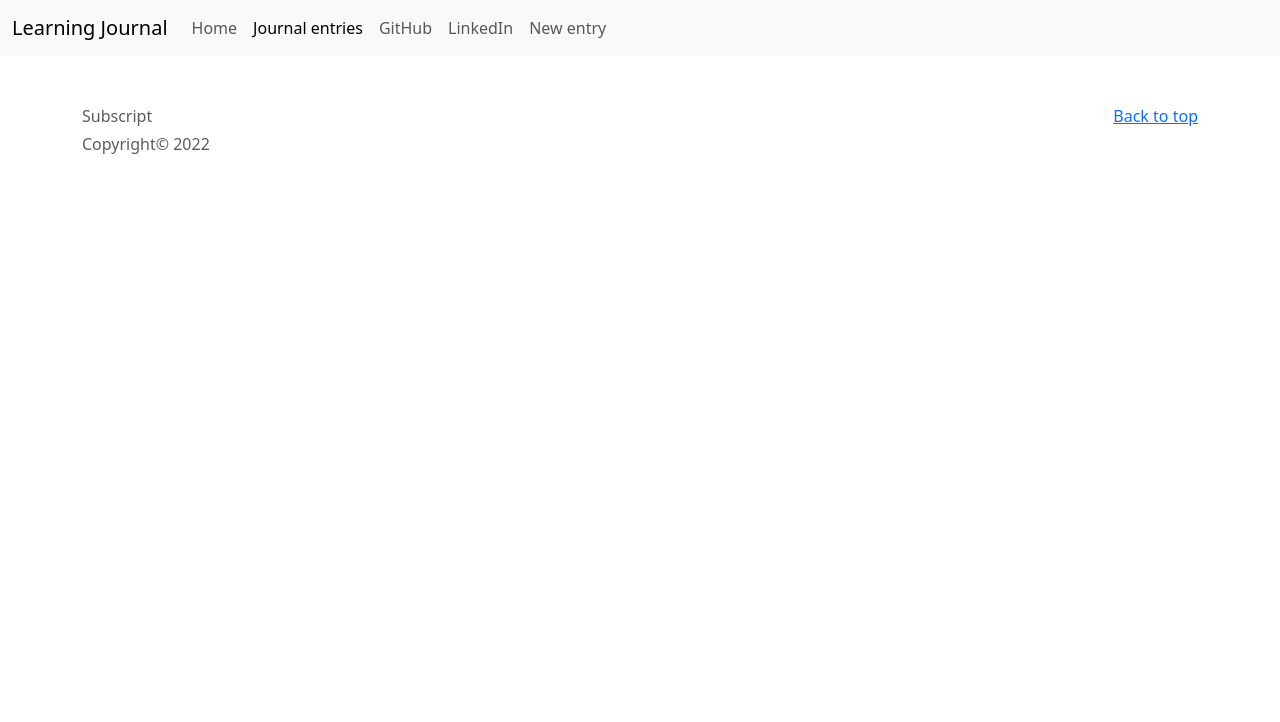
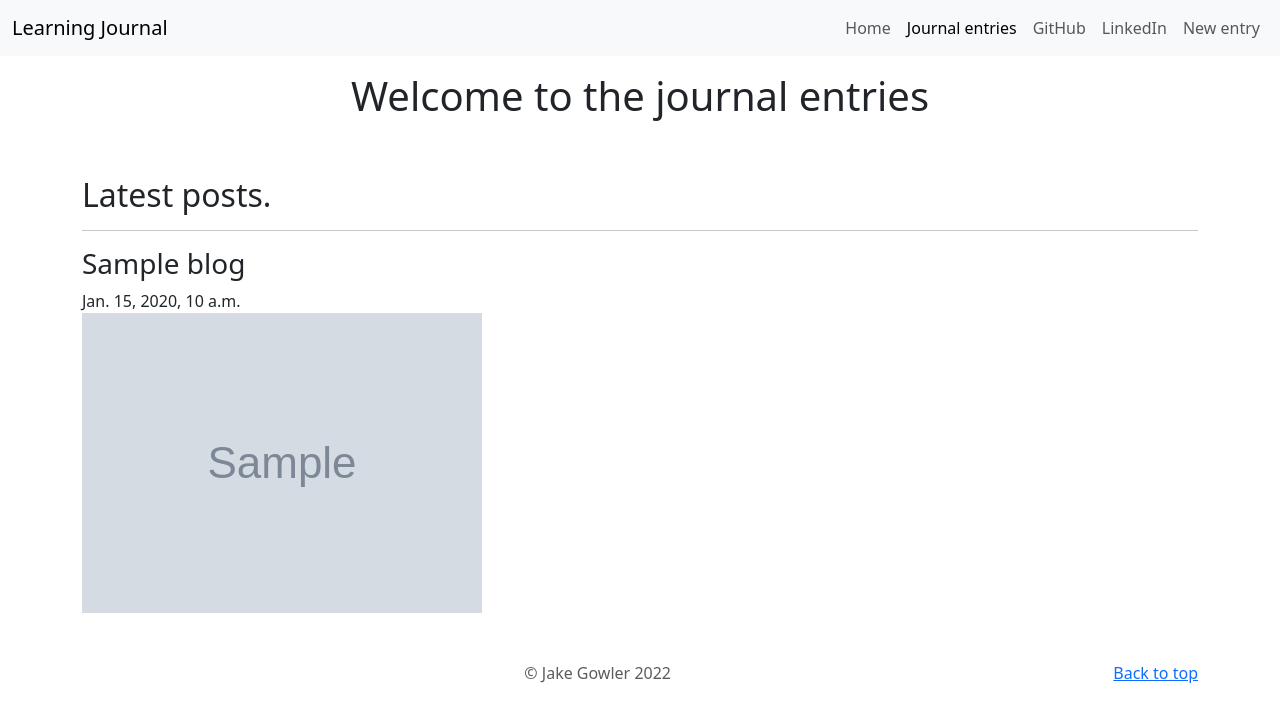
Before and after one commit to JakeCG/Personal-portfolio, a Django app: template blog/templates/blogs/blog.html in a window 1280 px wide. Shown: the top 722 px of the page. Run offline with Django 4.2, Linux system fonts and the light colour scheme; the template is opened without the code that fills it: most values are stand-ins (such as "Sample title", 1, 10 or a date in 2020); grey boxes marked "Sample" are stand-in pictures; data that the repository does not hold is empty; some libraries are stand-ins or nearby versions.

Commit message:
Getting images working on the blog page

```diff
--- a/Portfolio/urls.py
+++ b/Portfolio/urls.py
@@ -1,29 +1,14 @@
-"""Portfolio URL Configuration
-
-The `urlpatterns` list routes URLs to views. For more information please see:
-    https://docs.djangoproject.com/en/4.1/topics/http/urls/
-Examples:
-Function views
-    1. Add an import:  from my_app import views
-    2. Add a URL to urlpatterns:  path('', views.home, name='home')
-Class-based views
-    1. Add an import:  from other_app.views import Home
-    2. Add a URL to urlpatterns:  path('', Home.as_view(), name='home')
-Including another URLconf
-    1. Import the include() function: from django.urls import include, path
-    2. Add a URL to urlpatterns:  path('blog/', include('blog.urls'))
-"""
 from django.contrib import admin
 from django.urls import path
 from django.conf import settings
-from django.urls import path
+from django.urls import path, include
 from django.contrib import admin
 from django.conf.urls.static import static
 import jobs.views
 import blog.views
 
 urlpatterns = [
-    path('admin/', admin.site.urls),
-    path('', jobs.views.home, name='home'),
-    path('blog/', blog.views.blog, name='blog')
-] + static(settings.MEDIA_URL, document_root=settings.MEDIA_ROOT)
+                  path('admin/', admin.site.urls),
+                  path('', jobs.views.home, name='home'),
+                  path('blog/', include('blog.urls')),
+              ] + static(settings.MEDIA_URL, document_root=settings.MEDIA_ROOT)
--- a/blog/templates/blogs/blog.html
+++ b/blog/templates/blogs/blog.html
@@ -1,4 +1,3 @@
-
 <!doctype html>
 <html lang="en">
 <head>
@@ -11,12 +10,12 @@
 
     <link rel="canonical" href="https://getbootstrap.com/docs/5.2/examples/album/">
 
-    <link href="https://cdn.jsdelivr.net/npm/bootstrap@5.2.2/dist/css/bootstrap.min.css" rel="stylesheet" integrity="sha384-Zenh87qX5JnK2Jl0vWa8Ck2rdkQ2Bzep5IDxbcnCeuOxjzrPF/et3URy9Bv1WTRi" crossorigin="anonymous">
+    <link href="https://cdn.jsdelivr.net/npm/bootstrap@5.2.2/dist/css/bootstrap.min.css" rel="stylesheet"
+          integrity="sha384-Zenh87qX5JnK2Jl0vWa8Ck2rdkQ2Bzep5IDxbcnCeuOxjzrPF/et3URy9Bv1WTRi" crossorigin="anonymous">
 
 
-
-
-<link href="/docs/5.2/dist/css/bootstrap.min.css" rel="stylesheet" integrity="sha384-Zenh87qX5JnK2Jl0vWa8Ck2rdkQ2Bzep5IDxbcnCeuOxjzrPF/et3URy9Bv1WTRi" crossorigin="anonymous">
+    <link href="/docs/5.2/dist/css/bootstrap.min.css" rel="stylesheet"
+          integrity="sha384-Zenh87qX5JnK2Jl0vWa8Ck2rdkQ2Bzep5IDxbcnCeuOxjzrPF/et3URy9Bv1WTRi" crossorigin="anonymous">
 
     <!-- Favicons -->
     <link rel="apple-touch-icon" href="/docs/5.2/assets/img/favicons/apple-touch-icon.png" sizes="180x180">
@@ -79,6 +78,39 @@
         white-space: nowrap;
         -webkit-overflow-scrolling: touch;
       }
+
+
+
+
+
+
+
+
+
+
+
+
+
+
+
+
+
+
+
+
+
+
+
+
+
+
+
+
+
+
+
+
+
     </style>
 
 
@@ -89,15 +121,17 @@
     <nav class="navbar navbar-expand-lg bg-light">
         <div class="container-fluid">
             <a class="navbar-brand" href="#">Learning Journal</a>
-    <button class="navbar-toggler" type="button" data-bs-toggle="collapse" data-bs-target="#navbarNavAltMarkup" aria-controls="navbarNavAltMarkup" aria-expanded="false" aria-label="Toggle navigation">
+            <button class="navbar-toggler" type="button" data-bs-toggle="collapse" data-bs-target="#navbarNavAltMarkup"
+                    aria-controls="navbarNavAltMarkup" aria-expanded="false" aria-label="Toggle navigation">
                 <span class="navbar-toggler-icon"></span>
             </button>
             <div class="collapse navbar-collapse" id="navbarNavAltMarkup">
-      <div class="navbar-nav">
-        <a class="nav-link" href="http://127.0.0.1:8000">Home</a>
-        <a class="nav-link active" aria-current="page" href="http://127.0.0.1:8000/blog/">Journal entries</a>
+                <div class="navbar-nav ms-auto">
+                    <a class="nav-link" href="">Home</a>
+                    <a class="nav-link active" aria-current="page" href="http://127.0.0.1:8000/blog/">Journal
+                        entries</a>
                     <a class="nav-link" href="https://github.com/JakeCG" target="_blank">GitHub</a>
-        <a class="nav-link" href="https://www.linkedin.com/in/jake-gowler-aa6794130/" target="_blank" >LinkedIn</a>
+                    <a class="nav-link" href="https://www.linkedin.com/in/jake-gowler-aa6794130/" target="_blank">LinkedIn</a>
                     <a class="nav-link" href="#">New entry</a>
                 </div>
             </div>
@@ -105,21 +139,44 @@
     </nav>
 </header>
 
+<main>
+    <div class="container">
 
+        <h1 class="text-center pt-3"> Welcome to the journal entries </h1>
+        <br/>
+        <br/>
+        <h2>Latest posts.</h2>
+        <hr/>
+
+        {% for blog in blogs.all %}
+        <a></a>
+        <h3>{{ blog.title }}</h3><a/>
+        {{ blog.pub_date }}
+        <br/>
+        <img src="{{ blog.images.url }}"/>
+        {% endfor %}
+
+    </div>
+</main>
 
 <footer class="text-muted py-5">
-  <div class="container">
+    <div class="container text-center">
         <p class="float-end mb-1">
             <a href="">Back to top</a>
         </p>
-    <p class="mb-1">Subscript</p>
-    <p class="mb-0">Copyright© <script type="text/javascript">document.write( new Date().getFullYear() );</script></p>
+        <p class="mb-0">© Jake Gowler
+            <script type="text/javascript">document.write( new Date().getFullYear() );</script>
+        </p>
     </div>
 </footer>
 
 
-    <script src="/docs/5.2/dist/js/bootstrap.bundle.min.js" integrity="sha384-OERcA2EqjJCMA+/3y+gxIOqMEjwtxJY7qPCqsdltbNJuaOe923+mo//f6V8Qbsw3" crossorigin="anonymous"></script>
-    <script src="https://cdn.jsdelivr.net/npm/bootstrap@5.2.2/dist/js/bootstrap.bundle.min.js" integrity="sha384-OERcA2EqjJCMA+/3y+gxIOqMEjwtxJY7qPCqsdltbNJuaOe923+mo//f6V8Qbsw3" crossorigin="anonymous"></script>
+<script src="/docs/5.2/dist/js/bootstrap.bundle.min.js"
+        integrity="sha384-OERcA2EqjJCMA+/3y+gxIOqMEjwtxJY7qPCqsdltbNJuaOe923+mo//f6V8Qbsw3"
+        crossorigin="anonymous"></script>
+<script src="https://cdn.jsdelivr.net/npm/bootstrap@5.2.2/dist/js/bootstrap.bundle.min.js"
+        integrity="sha384-OERcA2EqjJCMA+/3y+gxIOqMEjwtxJY7qPCqsdltbNJuaOe923+mo//f6V8Qbsw3"
+        crossorigin="anonymous"></script>
 
 </body>
 </html>
--- /dev/null
+++ b/blog/urls.py
@@ -0,0 +1,8 @@
+from . import views
+from django.urls import path
+
+urlpatterns = [
+
+    path('', views.blog, name='views'),
+
+]
--- a/blog/views.py
+++ b/blog/views.py
@@ -1,6 +1,9 @@
 from django.shortcuts import render
+from .models import Blog
+
 
 # Create your views here.
 
 def blog(request):
-    return render(request, 'blogs/blog.html')
+    blogs = Blog.objects
+    return render(request, 'blogs/blog.html', {'blogs': blogs})
--- a/jobs/templates/jobs/home.html
+++ b/jobs/templates/jobs/home.html
@@ -113,6 +113,9 @@
 
 
 
+
+
+
     </style>
 
 
@@ -163,7 +166,7 @@
                 <div class="col">
                     <div class="card shadow-sm">
 
-                        <img class="card-img-top" src="{{ job.image.url }}" width="100%" height="300"/>
+                        <img class="card-img-top img-fluid" src="{{ job.image.url }}"/>
 
                         <div class="card-body">
                             <p class="card-text"> {{ job.summary }}</p>
```
Lines whose indentation alone changed are shown as unchanged.
